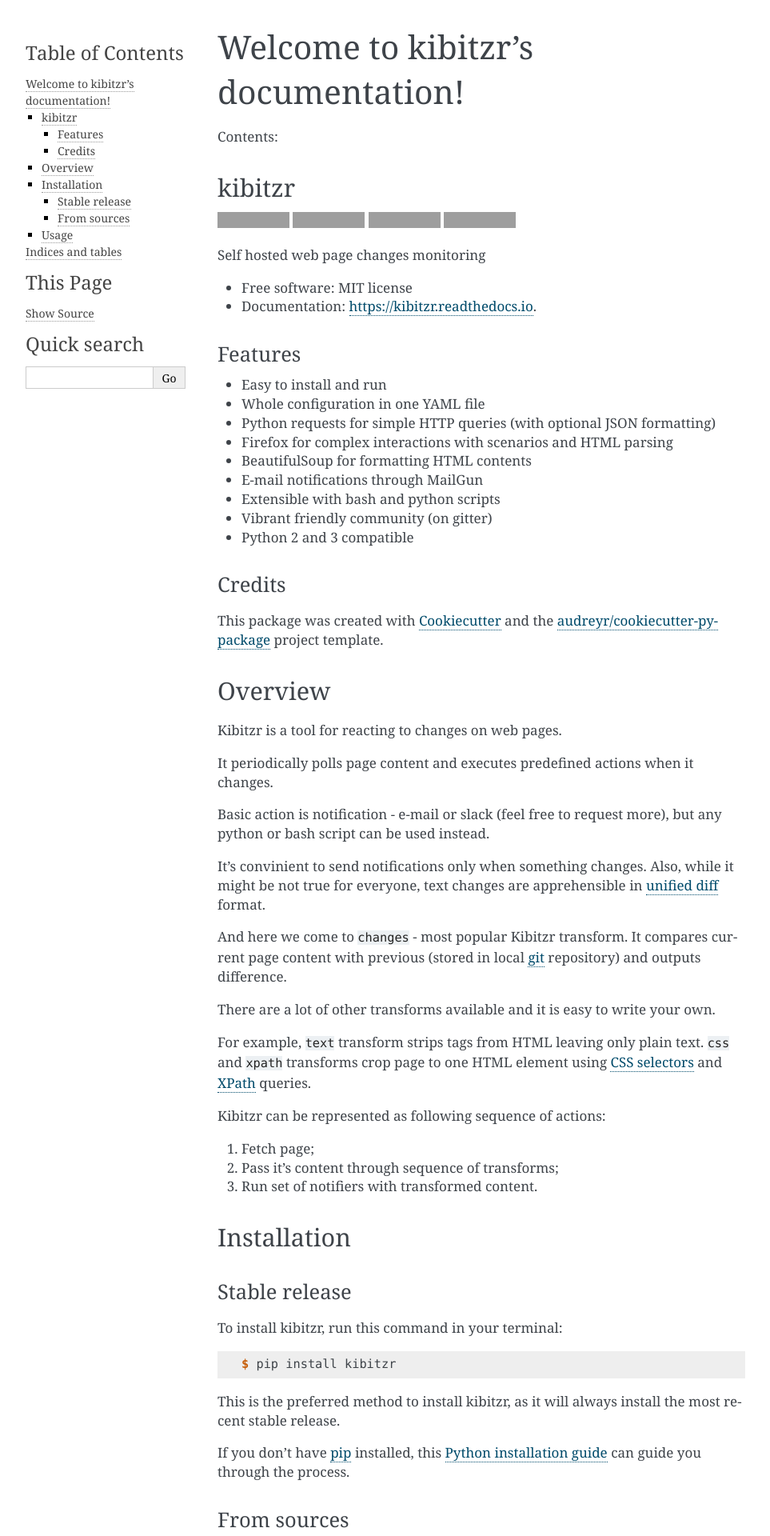
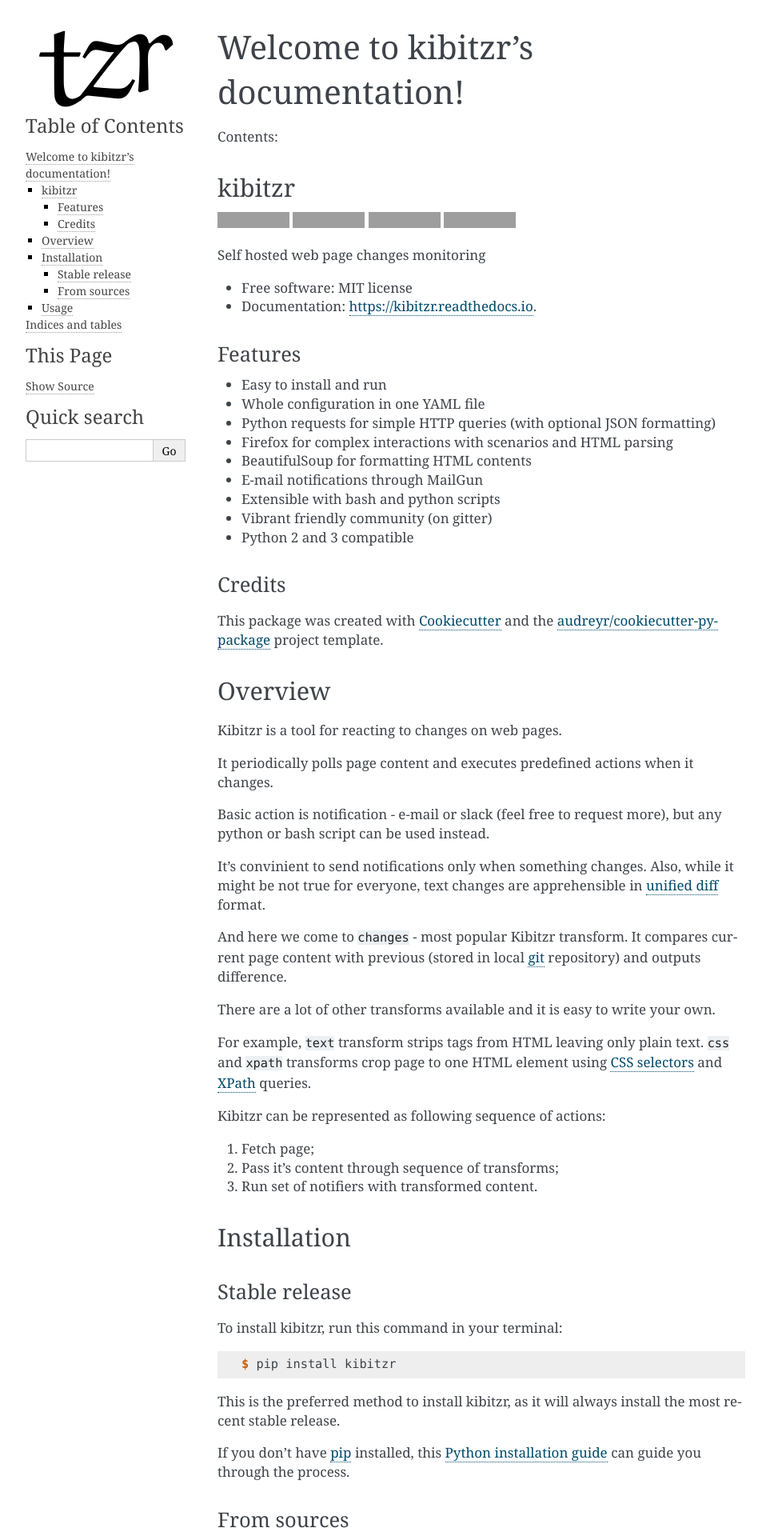
Before and after one commit to kibitzr/kibitzr, a Sphinx documentation site: the page built from docs/index.rst, in a window 1280 px wide. Shown: the top 1920 px of the page at 80% size, without its empty margins (148-1111 px from the left). Built offline with Sphinx 7.4.7, drawn with Linux system fonts in a browser that asks for light colours; grey boxes are pictures that could not be loaded.

Commit message:
Added logo

```diff
--- a/docs/conf.py
+++ b/docs/conf.py
@@ -129,7 +129,7 @@
 
 # The name of an image file (relative to this directory) to place at the
 # top of the sidebar.
-# html_logo = None
+html_logo = "kibitzr.png"
 
 # The name of an image file (within the static path) to use as favicon
 # of the docs.  This file should be a Windows icon file (.ico) being
```
Also changed, not shown: docs/kibitzr.png (added).
